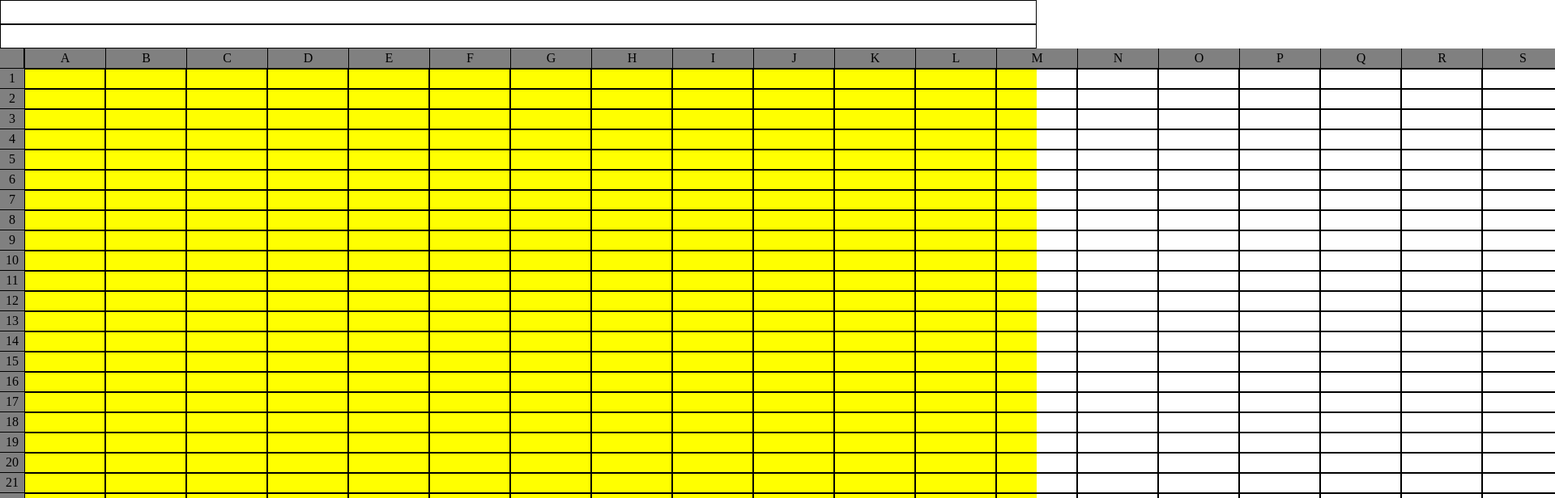
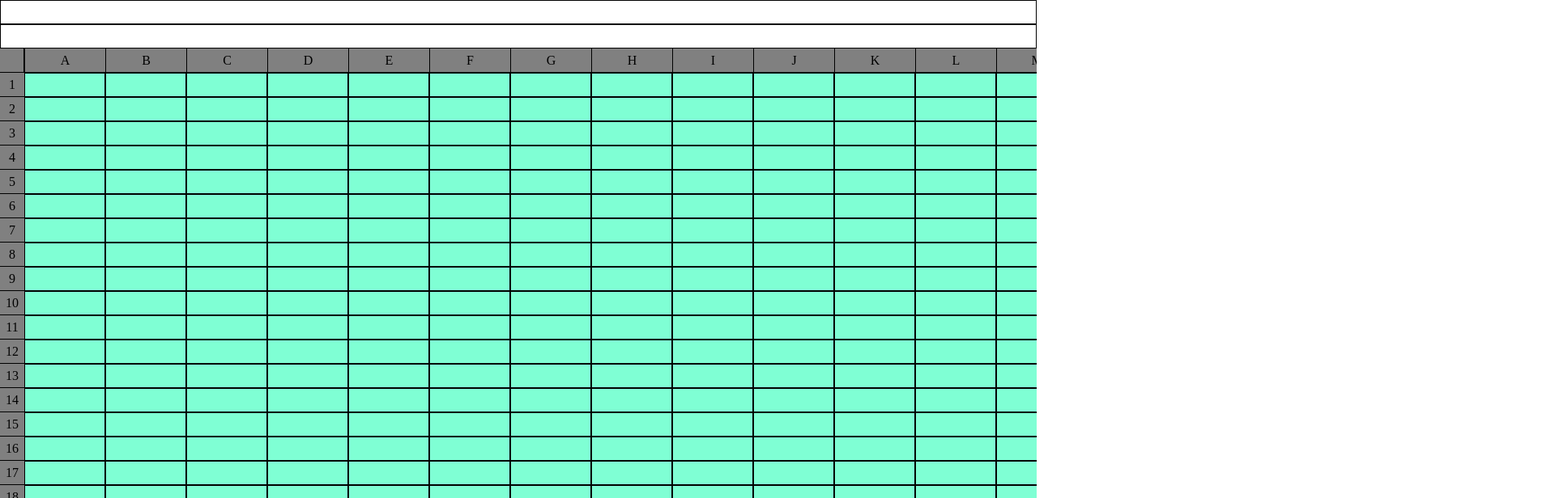
Before and after one commit to sharanchauhan/Excel-Clone, a plain HTML site: page index.html in a window 1280 px wide. Shown: the top 616 px of the page at 81% size, 1920 px wide, since content can reach past the window. Drawn offline with Linux system fonts and the light colour scheme.

Commit message:
overflow fixed

```diff
--- a/style.css
+++ b/style.css
@@ -1,68 +1,60 @@
 *{
-    margin: 0;
-    padding: 0;
+    margin: 0px;
+    padding: 0px;
     box-sizing: border-box;
 }
 
-.menu-options
-{
+.menu-options{
     border: 0.5px solid;
     height: 30px;
 }
 
-.address-content
-{
+.address-content{
     border: 0.5px solid;
     height: 30px;
 }
 
-.cells-content
-{
-    height: 89vh;
-    background-color: yellow;
+.cells-content{
+    height:85vh;
+    background-color: aquamarine;
     overflow: auto;
+    position: relative;
 }
 
-.sheets
-{
+.sheets{
     border: 0.5px solid;
     height: 30px;
 }
 
-.row
-{
+.row{
     display: flex;
 }
 
-.cell
-{
+.cell{
     border: 0.2px solid;
-    height: 25px;
+    height: 30px;
     width: 100px;
 }
 
-.top-left-cell
-{
+.top-left-cell{
     border-right: 0.1px solid;
     border-bottom: 0.1px solid;
-    height: 25px;
+    height: 30px;
     width: 30px;
     background-color: grey;
     position: absolute;
 
 }
 
-.top-row
-{
+.top-row{
     display: flex;
     position: absolute;
     background-color: grey;
     left: 30px;
 }
 
-.top-row-cell
-{
-    height: 25px;
+.top-row-cell{
+    height: 30px;
     width: 100px;
     border-bottom: 0.1px solid;
     border-left: 0.1px solid;
@@ -71,17 +63,15 @@
     align-items: center;
 }
 
-.left-col
-{
+.left-col{
     background-color: grey;
     position: absolute;
     left: 0px;
-    top:85px;
+    top:30px;
 }
 
-.left-col-cell
-{
-    height: 25px;
+.left-col-cell{
+    height: 30px;
     width: 30px;
     border-bottom: 0.1px solid;
     display: flex;
@@ -89,9 +79,8 @@
     align-items: center;
 }
 
-.cells
-{
+.cells{
     position: absolute;
-    top: 85px;
+    top:30px;
     left:30px;
 }
```
